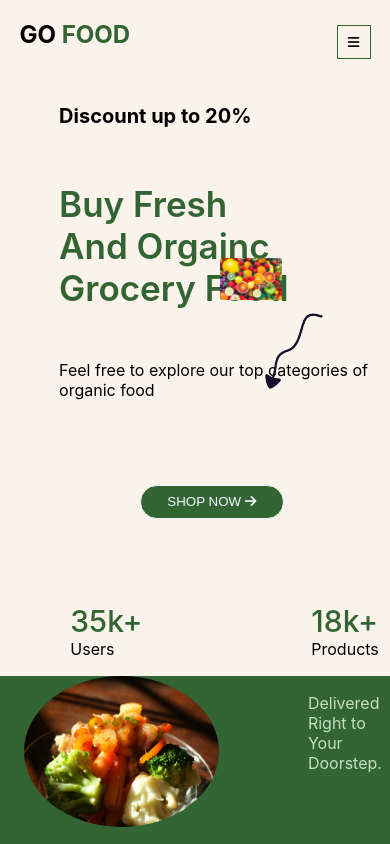
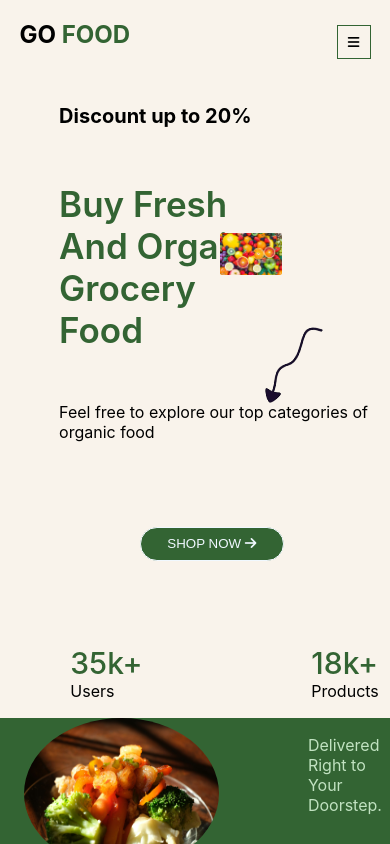
Before and after one commit to yashpatel08/go-food, a React (Create React App) app: page / in a window 390 px wide. Shown: the top 844 px of the page. Built offline with nearby package versions, Linux system fonts and the light colour scheme; no server answers.

Commit message:
Update App.css

```diff
--- a/src/App.css
+++ b/src/App.css
@@ -535,7 +535,8 @@ span{
   }
 
   .lemon-img{
-    margin-top: 13vh;
+    margin-top: 10vh;
+    margin-left: 2vh;
   }
 
   .flex-row{
```
